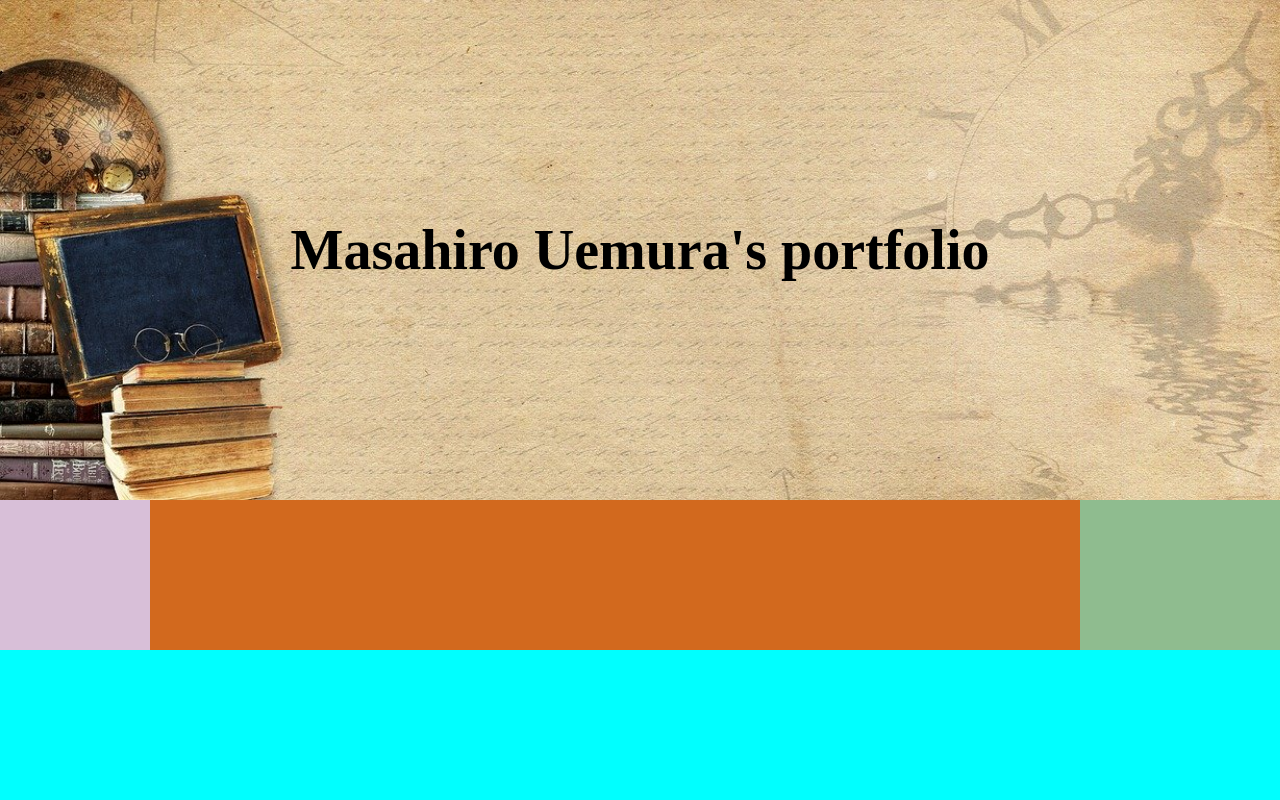
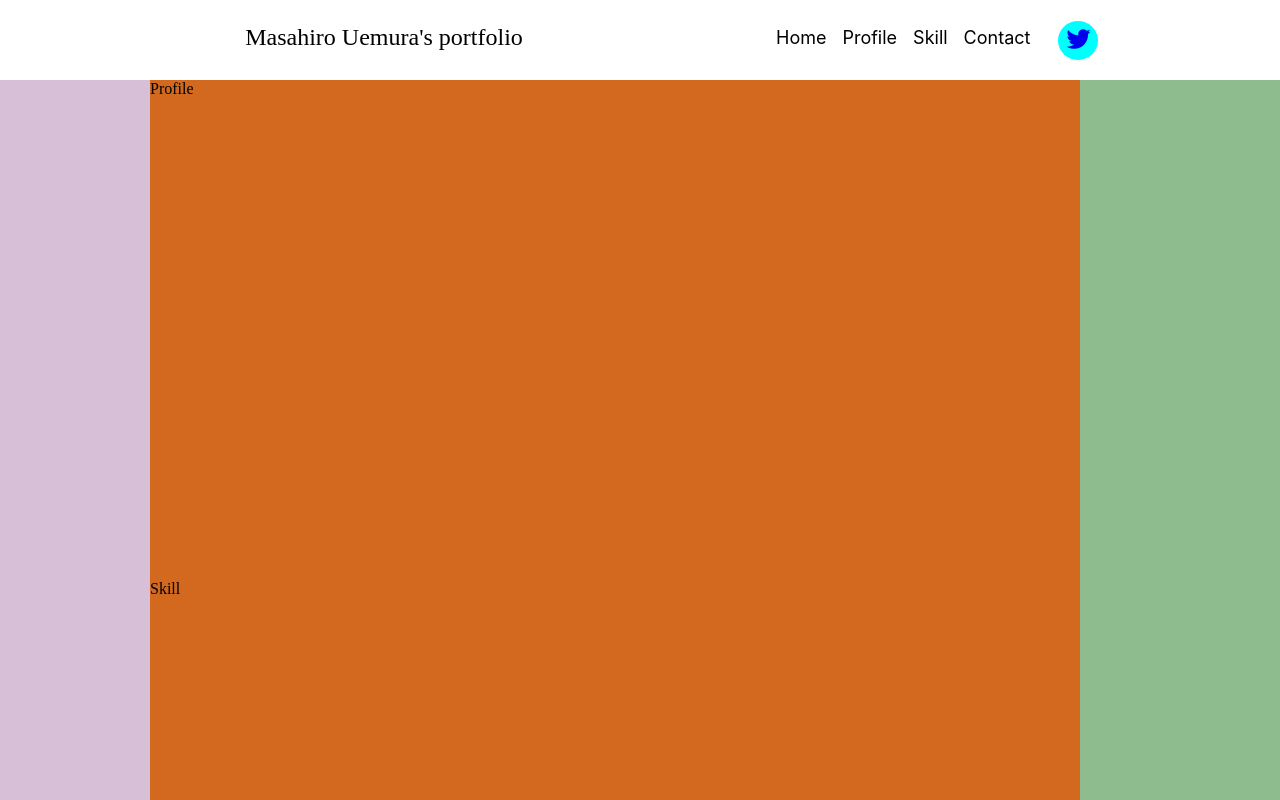
Before and after one commit to uemuramasahiro271/Portfolio, a plain HTML site: page src/index.html in a window 1280 px wide. Shown: the top 800 px of the page. Drawn offline with Linux system fonts and the light colour scheme.

Commit message:
レイアウト修正

```diff
--- a/src/css/main.css
+++ b/src/css/main.css
@@ -6,10 +6,13 @@ body {
 }
 
 header {
-    background-image: url("../image/header_image.jpg");
+    /* background-image: url("../image/header_image.jpg");
     background-repeat: no-repeat;
-    background-size: cover;
-    font-size: 28px;
+    background-size: cover; */
+    min-height: 80px;
+    font-size: 24px;
+    display: flex;
+    flex: 1;
 }
 
 header h1 {
@@ -39,7 +42,65 @@ footer {
     background-color: aqua;
 }
 
-.container {
+.main_container {
     display: flex;
     flex: 1;
 }
+
+.title {
+    width: 60vw;
+    text-align: center;
+}
+
+.menu_bar {
+    width: 40vw;
+    margin: auto 0;
+    display: flex;
+}
+
+.menu_bar ul {
+    list-style-type: none;
+    margin: 0;
+    padding: 0;
+    display: flex;
+}
+
+.menu_bar li {
+}
+
+.menu a {
+    color: black;
+    display: block;
+    background-color: transparent;
+    text-align: center;
+    padding: 6px 8px;
+    font-size: 18px;
+    text-decoration: none;
+    font-family: "Merriweather Sans", -apple-system, BlinkMacSystemFont, "Segoe UI", Roboto, "Helvetica Neue", Arial, "Noto Sans", sans-serif, "Apple Color Emoji", "Segoe UI Emoji", "Segoe UI Symbol", "Noto Color Emoji";
+}
+
+.icon_link {
+    margin-left: 20px;
+}
+
+.icon_link a {
+    display: block;
+    background-color: transparent;
+    text-decoration: none;
+    padding: 6px 8px;
+    border-radius: 50%;
+    background-color: aqua;
+}
+
+
+#profile_area {
+    height: 500px;
+}
+
+#skill_area {
+    height: 500px;
+}
+
+#contact_area {
+    height: 500px;
+}
--- a/src/index.html
+++ b/src/index.html
@@ -3,16 +3,42 @@
 <head>
     <meta charset="UTF-8">
     <meta name="viewport" content="width=device-width, initial-scale=1.0">
+    <link href="https://use.fontawesome.com/releases/v5.6.1/css/all.css" rel="stylesheet">
     <link rel="stylesheet" type="text/css" href="css/main.css">
     <title>ポートフォリオ</title>
 </head>
 <body>
     <header>
-        <h1>Masahiro Uemura's portfolio</h1>
+        <div class="title">
+            <p>Masahiro Uemura's portfolio</p>
+        </div>
+        <div class="menu_bar">
+            <div class="menu">
+                <ul>
+                    <li><a href="#home">Home</a></li>
+                    <li><a href="#profile_area">Profile</a></li>
+                    <li><a href="#skill_area">Skill</a></li>
+                    <li><a href="#contact_area">Contact</a></li>
+                </ul>
+            </div>
+            <div class="icon_link">
+                <ul>
+                    <li><a href="#contact_area"><i class="fab fa-twitter"></i></a></li>
+                </ul>
+            </div>
+        </div>
     </header>
-    <div class="container">
+    <div class="main_container">
         <nav></nav>
-        <main></main>
+        <main>
+
+
+            <div id="profile_area">Profile</div>
+
+            <div id="skill_area">Skill</div>
+
+            <div id="contact_area">Contact</div>
+        </main>
         <aside></aside>
     </div>
 
```
